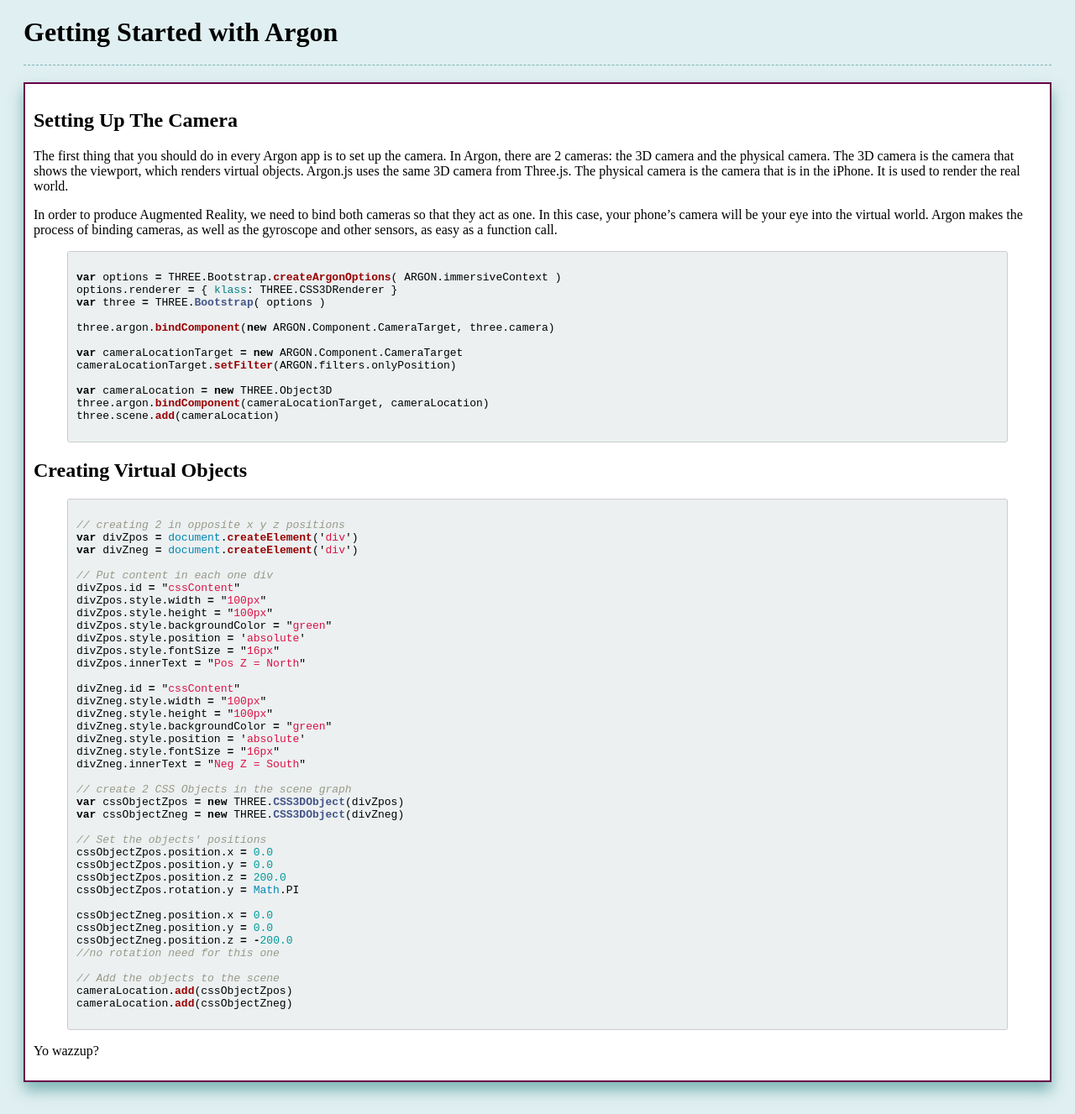
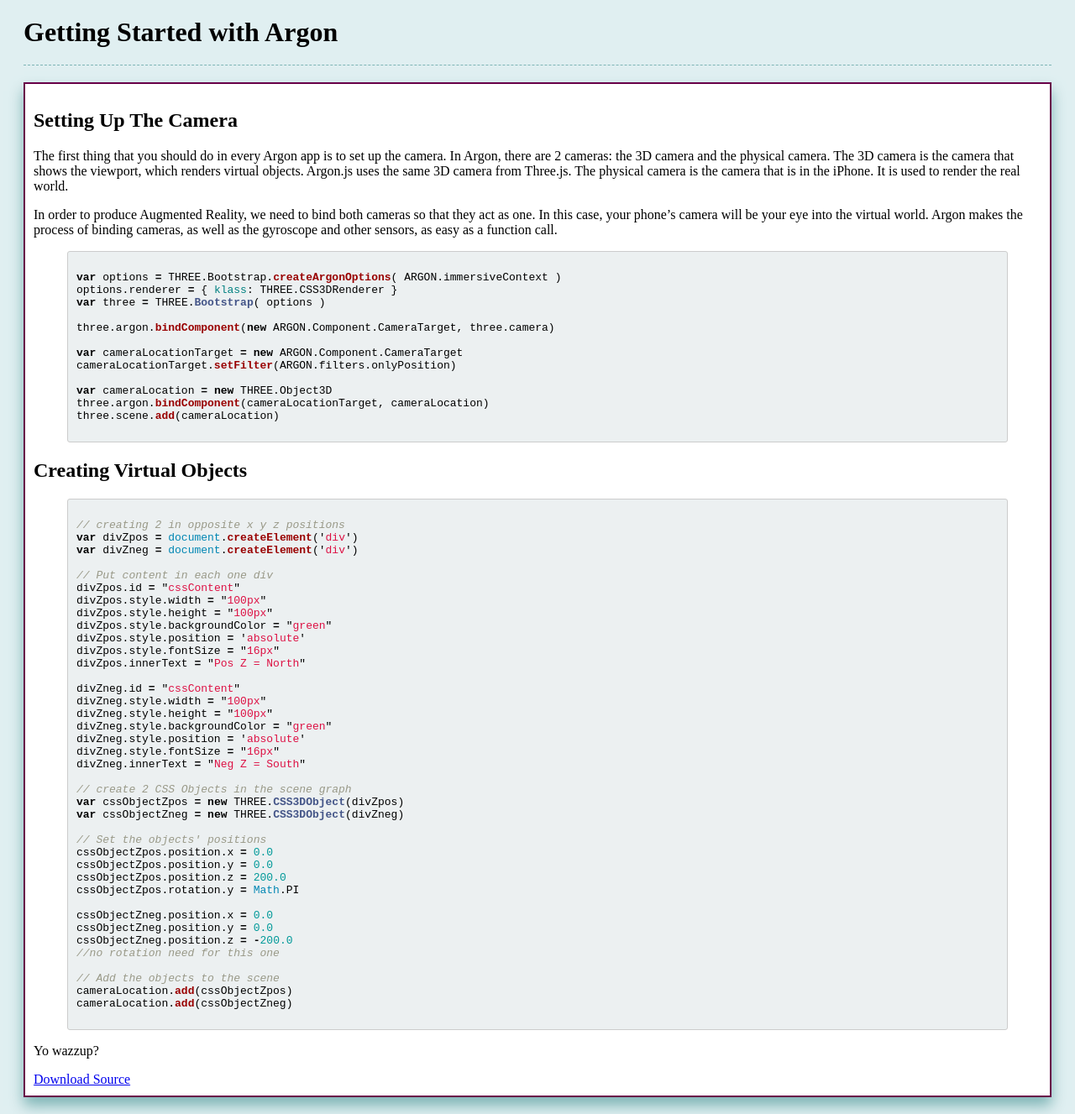
Before and after one commit to argonjs/argon-3-tutorials, a Jekyll site: the page built from _posts/2015-02-22-installation.md, in a window 1280 px wide. Shown: the whole page at 84% size. Built offline with Jekyll 4.4.1, drawn with Linux system fonts in a browser that asks for light colours; Markdown is read by kramdown in place of the engine named in the settings.

Commit message:
Add Download Source button

```diff
--- a/_layouts/post.html
+++ b/_layouts/post.html
@@ -5,4 +5,5 @@
 <h2 class="tutorial-heading">{{page.title}}</h2>
 <div class="tutorial-body">
 	{{content}}
+	<a class="download-source" href="/ael/argon-tutorials/tree/master/{{ page.source_directory }}">Download Source</a>
 </div>
```
Also changed, not shown: _posts/2015-02-22-installation.md (+1 -0 lines).
